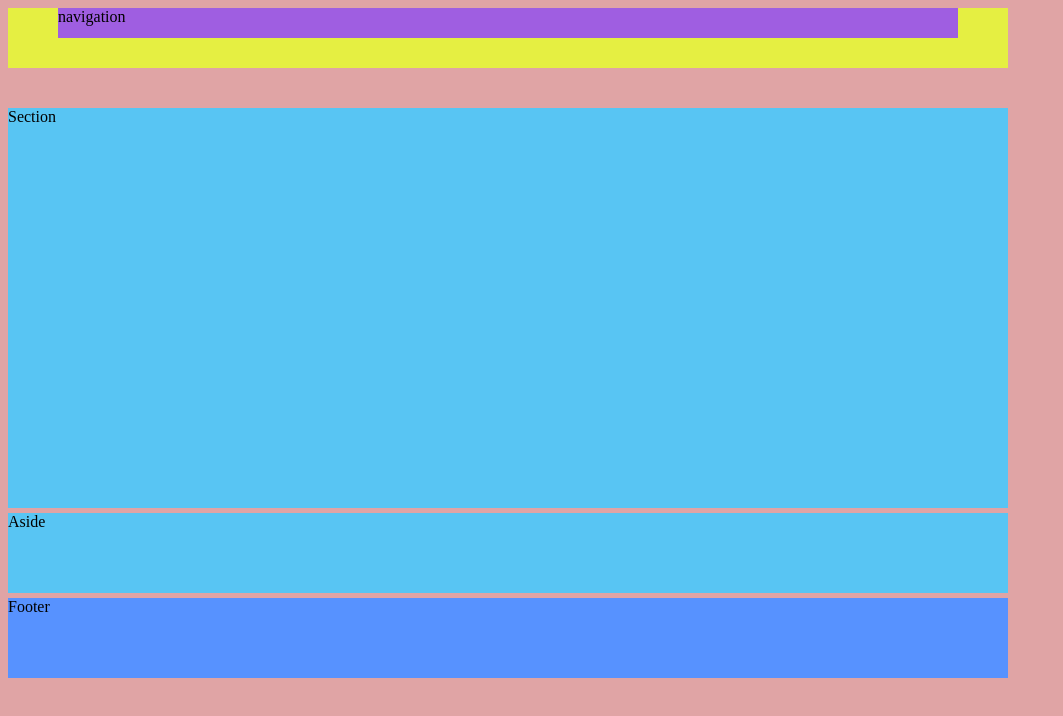
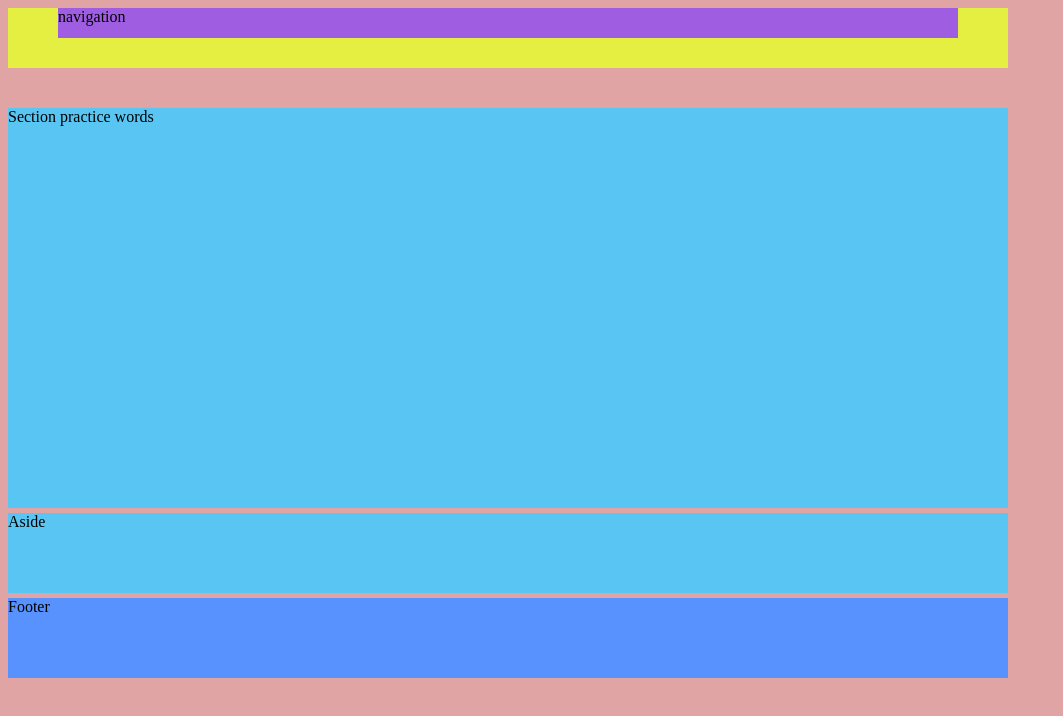
Before and after one commit to Alesspop/Assignment-2, a plain HTML site: page index.html in a window 1280 px wide. Shown: the whole page, without its empty margins (0-1063 px from the left). Drawn offline with Linux system fonts and the light colour scheme.

Commit message:
Update index.html
pracriced seeing changes

```diff
--- a/index.html
+++ b/index.html
@@ -11,7 +11,7 @@
 	<header>
 		<nav>navigation</nav>
     </header>
-	<section> Section </section>
+	<section> Section practice words </section>
 	<aside> Aside </aside>
 	<footer>Footer</footer>
 <script src="js/javascript.js"></script>
```
